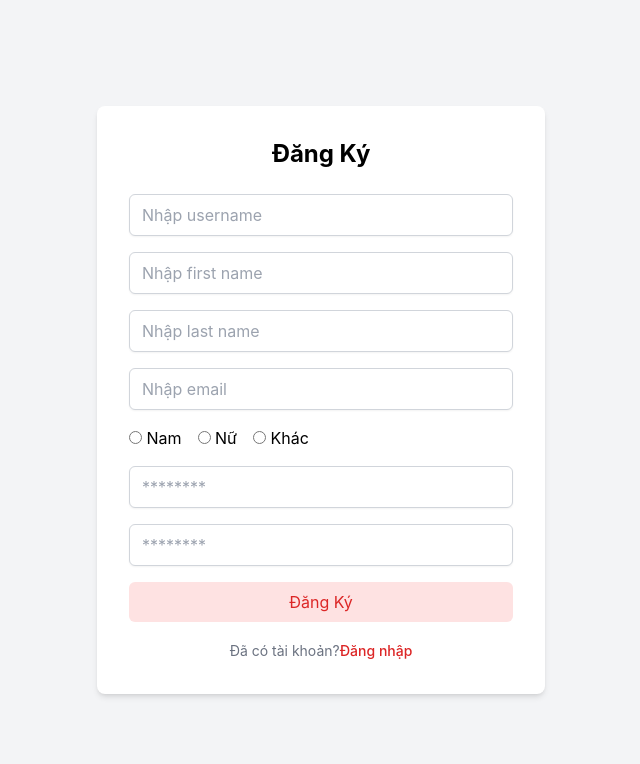
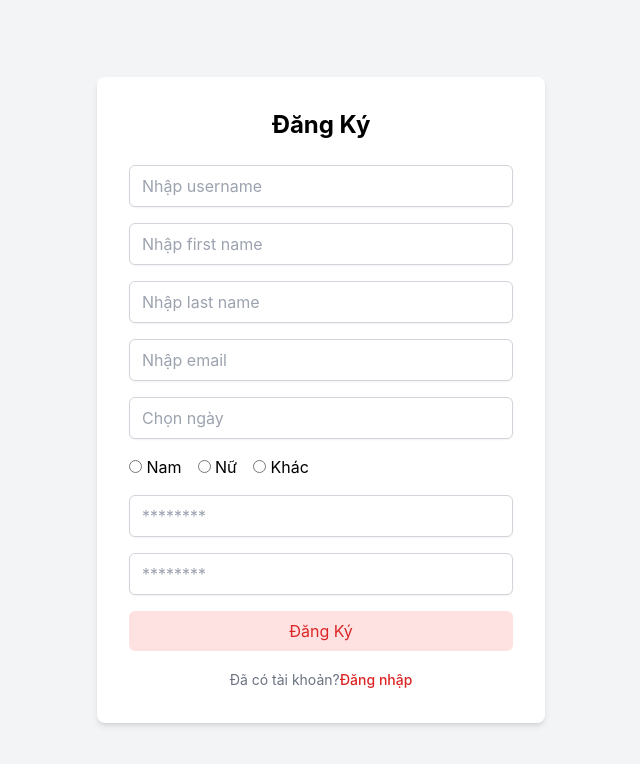
Before and after one commit to phanbachlong/Consumer_Transaction_Management_System, a React (Create React App) app in the folder project88/: page /register in a window 1280 px wide. Shown: the top 764 px of the page, without its empty margins (319-959 px from the left). Built offline with nearby package versions, Linux system fonts and the light colour scheme.

Commit message:
commit some file

```diff
--- a/project88/package.json
+++ b/project88/package.json
@@ -10,7 +10,9 @@
     "@testing-library/react": "^16.3.0",
     "@testing-library/user-event": "^13.5.0",
     "axios": "^1.9.0",
+    "date-fns": "^4.1.0",
     "react": "^19.1.0",
+    "react-datepicker": "^8.3.0",
     "react-dom": "^19.1.0",
     "react-hook-form": "^7.56.3",
     "react-redux": "^9.2.0",
--- a/project88/src/App.js
+++ b/project88/src/App.js
@@ -8,6 +8,7 @@ import HomePage from './features/home/HomePage';
 import ChangePassword from './features/auth/ChangePassword';
 import Profile from './features/user/Profile';
 import TransferForm from './features/home/Tranfer';
+import Test from './features/Test';
 
 
 
@@ -23,9 +24,10 @@ function App() {
         <Route path="/fogotPassword" element={<FogotPassword />} />
         <Route path='/register' element={<Register />} />
         <Route path='/profile' element={<Profile />} />
-        <Route path='/homepage' element={<HomePage/>} />
-        <Route path='/changePassword' element={<ChangePassword/>} />
-        <Route path='/tranfer' element={<TransferForm/>} />
+        <Route path='/homepage' element={<HomePage />} />
+        <Route path='/changePassword' element={<ChangePassword />} />
+        <Route path='/tranfer' element={<TransferForm />} />
+        <Route path='/test' element={<Test />} />
       </Routes>
     </Router>
   );
--- a/project88/src/components/Form.js
+++ b/project88/src/components/Form.js
@@ -1,9 +1,14 @@
-import React from "react";
+import React, { useState } from "react";
 import { useForm } from "react-hook-form";
 import { zodResolver } from "@hookform/resolvers/zod"
 // import { Validation } from "../validation/Validation";
+import DatePicker from "react-datepicker";
+import "react-datepicker/dist/react-datepicker.css";
 
 const Form = ({ initialValues, onSubmit, btn, validation }) => {
+
+    const [selectedDate, setSelectedDate] = useState(null);
+
 
     const { register, handleSubmit, formState: { errors }, reset } = useForm({
         resolver: zodResolver(validation),
@@ -47,7 +52,7 @@ const Form = ({ initialValues, onSubmit, btn, validation }) => {
                             </label>
                         </div>
                     ) : field === "remember" ? (
-                        <div className="flex items-center">
+                        <div className="flex items-center" key={index}>
                             <input
                                 type="checkbox"
                                 {...register(field)}
@@ -58,11 +63,24 @@ const Form = ({ initialValues, onSubmit, btn, validation }) => {
                                 Remember me
                             </label>
                         </div>
+                    ) : field === "birth" ? (
+                        <DatePicker
+                            selected={selectedDate}
+                            onChange={(date) => setSelectedDate(date)}
+                            dateFormat="dd/MM/yyyy"
+                            placeholderText="Chọn ngày"
+                            className="w-full px-3 py-2 border border-gray-300 rounded-md shadow-sm focus:outline-none focus:ring-indigo-500 focus:border-indigo-500"
+                            calendarClassName="!p-2 bg-white border border-gray-200 rounded-lg shadow-md"
+                            dayClassName={(date) =>
+                                "text-gray-700 hover:bg-blue-100 rounded-full w-10 h-10 flex items-center justify-center"
+                            }
+                        />
                     ) : (
                         <input
                             className="mt-1 block w-full px-3 py-2 border border-gray-300 rounded-md shadow-sm focus:outline-none focus:ring-indigo-500 focus:border-indigo-500"
                             {...register(field)}
-                            type={field.includes("password") || field.includes("confirmPassword") ? "password" : "text"}
+                            key={index}
+                            type={field.includes("password") || field.includes("confirmPassword") ? "password" : field.includes("birth") ? "date" : "text"}
                             id={field}
                             name={field}
                             placeholder={field.includes("password") || field.includes("confirmPass") ? "********" : `Nhập ${field.replace(/([A-Z])/g, ' $1').toLowerCase()}`}
--- /dev/null
+++ b/project88/src/components/Table.js
@@ -0,0 +1,29 @@
+import React from "react";
+
+const Table = ({ intitialValues, content }) => {
+
+
+    return (
+        <table className="w-full border-collapse border border-gray-300" intitialValues={intitialValues} content={content}>
+            <thead>
+                <tr className="bg-gray-100">
+
+                    {Object.keys(intitialValues).map((field, index) => (
+                        <th className="border border-gray-300 px-4 py-2" key={index}>{field}</th>
+                    ))}
+                </tr>
+            </thead>
+            <tbody>
+                {content.map((row, index) => (
+                    <tr key={index} className="text-center">
+                        {Object.values(row).map((value, i) => (
+                            <td key={i} className="border border-gray-300 px-4 py-2">{value}</td>
+                        ))}
+
+                    </tr>
+                ))}
+            </tbody>
+        </table>
+    )
+}
+export default Table;
--- /dev/null
+++ b/project88/src/features/Test.js
@@ -0,0 +1,25 @@
+// import Table from "../components/Table";
+import React, { useState } from "react";
+import DatePicker from "react-datepicker";
+import "react-datepicker/dist/react-datepicker.css";
+
+const Test = () => {
+    const [selectedDate, setSelectedDate] = useState(null);
+
+    return (
+        <div className="w-64 mx-auto mt-8">
+            <DatePicker
+                selected={selectedDate}
+                onChange={(date) => setSelectedDate(date)}
+                dateFormat="dd/MM/yyyy"
+                placeholderText="Chọn ngày"
+                className="border border-gray-300 rounded px-3 py-2 w-full"
+                calendarClassName="!p-2 bg-white border border-gray-200 rounded-lg shadow-md"
+                dayClassName={(date) =>
+                    "text-gray-700 hover:bg-blue-100 rounded-full w-10 h-10 flex items-center justify-center"
+                }
+            />
+        </div>
+    );
+}
+export default Test;
--- a/project88/src/features/register/Register.js
+++ b/project88/src/features/register/Register.js
@@ -9,7 +9,7 @@ const Register = () => {
     const navigate = useNavigate();
     const dispatch = useDispatch();
 
-    const initialValues = { username: '', firstName: '', lastName: '', email: '', gender: '', password: '', confirmPassword: '' };
+    const initialValues = { username: '', firstName: '', lastName: '', email: '', birth: '', gender: '', password: '', confirmPassword: '' };
 
 
     const onSubmit = (dataForm) => {
--- a/project88/src/index.css
+++ b/project88/src/index.css
@@ -15,3 +15,9 @@ code {
   font-family: source-code-pro, Menlo, Monaco, Consolas, 'Courier New',
     monospace;
 }
+
+
+
+.react-datepicker-wrapper {
+  width: 100% !important;
+}
```
Also changed, not shown: 2 other files (tests, documents, lock files or other folders).
